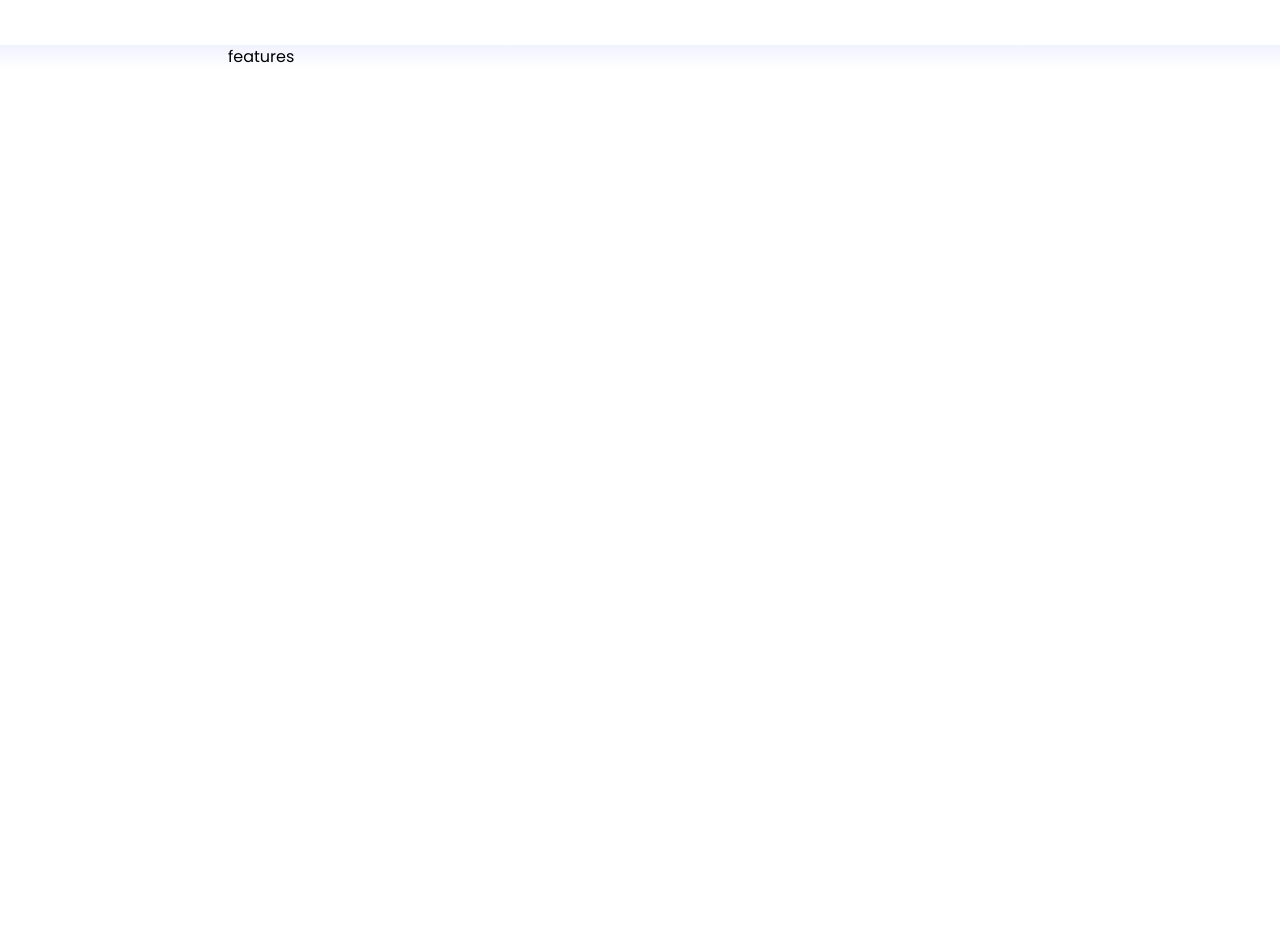
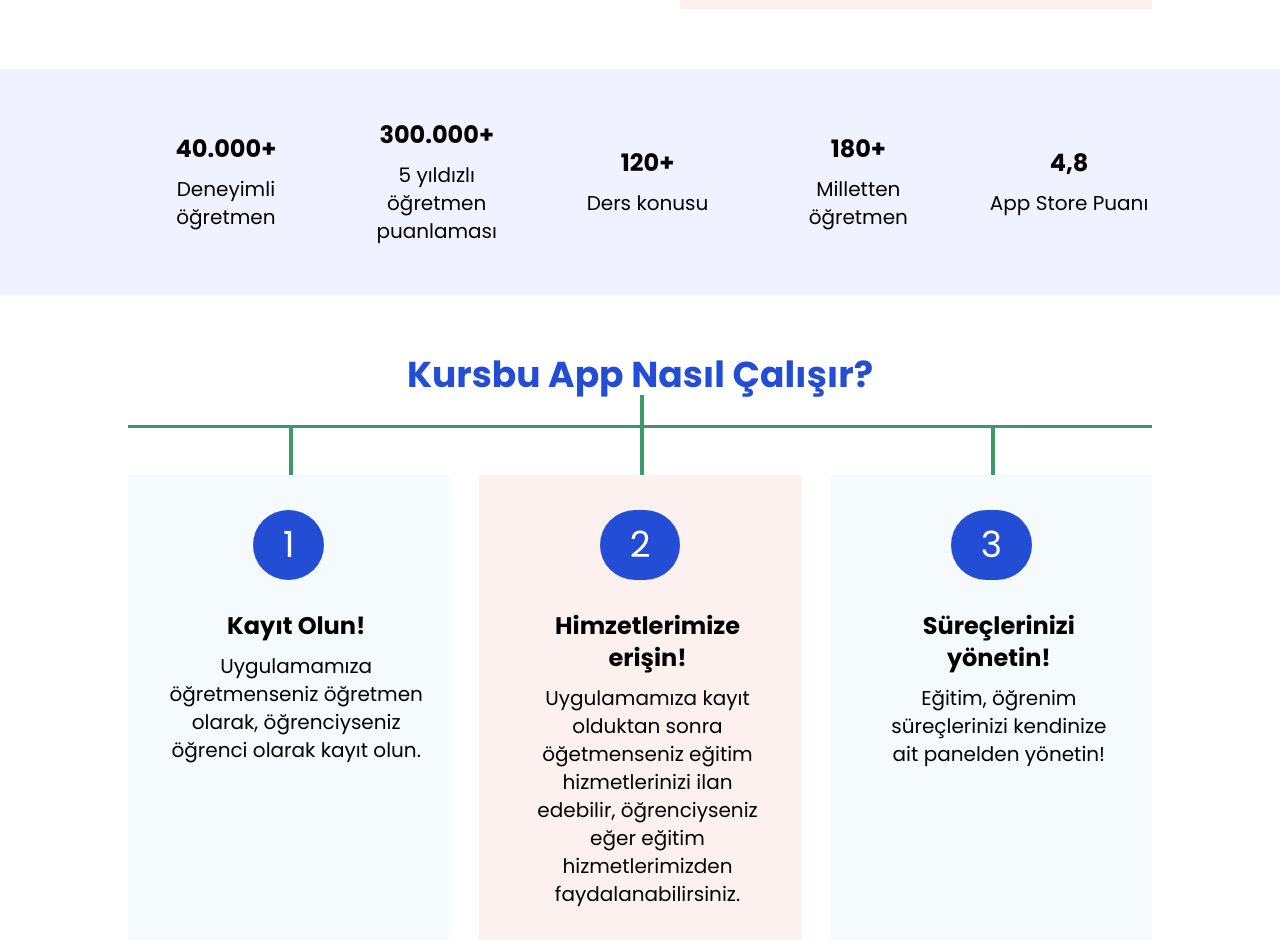
Before and after one commit to vkmerd/kursbu-app, a Next.js app: page / in a window 1280 px wide. Shown: the part 1860-2800 px from the top of the page. Before the commit the page ends 1929 px from the top, so only its background shows below. Built offline with nearby package versions, Linux system fonts and the light colour scheme.

Commit message:
eğitim süreçleri ve count kısımları eklendi

```diff
--- a/app/Header.jsx
+++ b/app/Header.jsx
@@ -4,10 +4,12 @@
 
 export default function Header(){
     return(
-        <header className="py-[15px]">
-            <nav className="w-4/5 mx-auto flex justify-between items-center">
-                <Link href="/">
-                    <Image src="/kursbu-logo.webp" width={200} height={200} />
+        <header className="w-full flex justify-center py-[15px]">
+            <nav className="w-4/5 flex justify-between items-center">
+                <Link href="/" className="block">
+                    <div>
+                        <img src="/kursbu-logo.webp" alt="logo" className=""  />
+                    </div>
                 </Link>
                 <ul className="flex items-center">
                     {navigation.map((navigations) => (
--- a/app/globals.css
+++ b/app/globals.css
@@ -7,5 +7,5 @@
 }
 
 .home-gradient{
-    background:linear-gradient(0deg, rgb(255, 255, 255) 0%, rgb(240, 242, 255) 100%);
+    background: linear-gradient(0deg, #FFFFFF 0%, #F0F2FF 100%);
 }
--- a/app/homePageComponents/About.jsx
+++ b/app/homePageComponents/About.jsx
@@ -20,25 +20,25 @@
 
   return (
     <div className="w-4/5 mx-auto grid grid-cols-1 md:grid-cols-2 items-center py-[60px]">
-      <div className="relative h-screen">
+      <div className="relative h-full lg:h-screen">
         <motion.img
           src="/about-01.png"
           alt=""
-          className="absolute top-0 left-0"
+          className="max-w-full hidden lg:block absolute top-0 left-0 max-w-none"
           animate={controls1}
           initial={{ x: -200 }}
         />
         <motion.img
           src="/about-02.png"
           alt=""
-          className="absolute top-0 right-0"
+          className="max-w-full hidden lg:block absolute top-0 right-0 max-w-none"
           animate={controls2}
           initial={{ x: 200 }}
         />
         <motion.img
           src="/about-03.png"
           alt=""
-          className="absolute bottom-0 left-1/2 transform -translate-x-1/2"
+          className="max-w-full lg:absolute bottom-0 left-1/2 transform -translate-x-1/2 max-w-none"
           animate={controls3}
           initial={{ y: 200 }}
         />
--- a/app/homePageComponents/Features.jsx
+++ /dev/null
@@ -1,11 +0,0 @@
-export default function Features(){
-    return(
-        <>
-            <div className="w-full home-gradient">
-                <div className="w-4/5 mx-auto px-[100px]">
-                    features
-                </div>
-            </div>
-        </>
-    )
-}
--- /dev/null
+++ b/app/homePageComponents/HowDoesItWork.jsx
@@ -0,0 +1,42 @@
+"use client"
+
+export default function HowDoesItWork(){
+
+    return(
+        <div className="w-full grid justify-items-center py-[60px]">
+            <h2 className="text-2xl text-center text-[#234DD4] font-bold relative after:content-[''] after:block after:w-1 after:h-[100px] after:bg-[#3e9969] after:absolute after:bottom-0 after:left-[50%] after:top-[40px] md:text-4xl after:h-[40px]">Kursbu App Nasıl Çalışır?</h2>
+
+            <div className="w-4/5 grid grid-cols-1 relative mt-[100px] gap-[30px] after:content-[''] after:hidden lg:grid-cols-3 md:grid-cols-2 mt-[30px] md:after:block after:w-full after:h-[3px] after:bg-[#3e9969] after:absolute after:left-0 after:top-0">
+                <div className="flex flex-col items-center py-[35px] px-[20px] bg-[#f5fafc] mt-[50px] relative
+
+                after:content-[''] after:block after:w-1 after:h-[48px] after:bg-[#3e9969] after:absolute after:bottom-0 after:left-[50%] after:top-[-48px]">
+                    <span className="block text-4xl bg-[#234DD4] py-[15px] px-[30px] rounded-full text-white mb-[30px]">1</span>
+                    <div className="flex-col ml-[15px] text-center">
+                        <h2 className="text-2xl font-bold">Kayıt Olun!</h2>
+                        <p className="text-xl mt-[10px]">
+                            Uygulamamıza öğretmenseniz öğretmen olarak, öğrenciyseniz öğrenci olarak kayıt olun.
+                        </p>
+                    </div>
+                </div>
+                <div className="flex flex-col items-center py-[35px] px-[40px] bg-[#fdf1f0] mt-[50px] relative after:content-[''] after:block after:w-1 after:h-[48px] after:bg-[#3e9969] after:absolute after:bottom-0 after:left-[50%] after:top-[-48px]">
+                    <span className="block text-4xl bg-[#234DD4] py-[15px] px-[30px] rounded-full text-white mb-[30px]">2</span>
+                    <div className="flex-col ml-[15px] text-center">
+                        <h2 className="text-2xl font-bold">Himzetlerimize erişin!</h2>
+                        <p className="text-xl mt-[10px]">
+                            Uygulamamıza kayıt olduktan sonra öğetmenseniz eğitim hizmetlerinizi ilan edebilir, öğrenciyseniz eğer eğitim hizmetlerimizden faydalanabilirsiniz.
+                        </p>
+                    </div>
+                </div>
+                <div className="flex flex-col items-center py-[35px] px-[40px] bg-[#f5fafc] mt-[50px] relative after:content-[''] after:block after:w-1 after:h-[48px] after:bg-[#3e9969] after:absolute after:bottom-0 after:left-[50%] after:top-[-48px]">
+                    <span className="block text-4xl bg-[#234DD4] py-[15px] px-[30px] rounded-full text-white mb-[30px]">3</span>
+                    <div className="flex-col ml-[15px]  text-center">
+                        <h2 className="text-2xl font-bold">Süreçlerinizi yönetin!</h2>
+                        <p className="text-xl mt-[10px]">
+                            Eğitim, öğrenim süreçlerinizi kendinize ait panelden yönetin!
+                        </p>
+                    </div>
+                </div>
+            </div>
+        </div>
+    )
+}
--- /dev/null
+++ b/app/homePageComponents/Info.jsx
@@ -0,0 +1,75 @@
+"use client";
+
+import { motion, useAnimation } from "framer-motion";
+import { useEffect, useRef } from "react";
+import { useInView } from "react-intersection-observer";
+
+export default function Features() {
+    const controls = useAnimation();
+    const { ref, inView } = useInView({
+        threshold: 0.2,
+    });
+
+    useEffect(() => {
+        if (inView) {
+            controls.start("visible");
+        }
+    }, [controls, inView]);
+
+    const variants = {
+        hidden: { opacity: 0 },
+        visible: { opacity: 1, transition: { duration: 1 } },
+    };
+
+    return (
+        <div className="w-full bg-[#F0F2FF] grid justify-items-center py-[50px] bg-gradient" ref={ref}>
+            <div className="w-4/5 grid grid-cols-1 items-center gap-[30px] md:grid-cols-2 lg:grid-cols-3 xl:grid-cols-5">
+                <motion.div
+                    initial="hidden"
+                    animate={controls}
+                    variants={variants}
+                    className="flex-col ml-[15px]"
+                >
+                    <h2 className="text-2xl font-bold text-center">40.000+</h2>
+                    <p className="text-xl mt-[10px] text-center">Deneyimli öğretmen</p>
+                </motion.div>
+                <motion.div
+                    initial="hidden"
+                    animate={controls}
+                    variants={variants}
+                    className="flex-col ml-[15px]"
+                >
+                    <h2 className="text-2xl font-bold text-center">300.000+</h2>
+                    <p className="text-xl mt-[10px] text-center">5 yıldızlı öğretmen puanlaması</p>
+                </motion.div>
+                <motion.div
+                    initial="hidden"
+                    animate={controls}
+                    variants={variants}
+                    className="flex-col ml-[15px]"
+                >
+                    <h2 className="text-2xl font-bold text-center">120+</h2>
+                    <p className="text-xl mt-[10px] text-center">Ders konusu</p>
+                </motion.div>
+                <motion.div
+                    initial="hidden"
+                    animate={controls}
+                    variants={variants}
+                    className="flex-col ml-[15px]"
+                >
+                    <h2 className="text-2xl font-bold text-center">180+</h2>
+                    <p className="text-xl mt-[10px] text-center">Milletten öğretmen</p>
+                </motion.div>
+                <motion.div
+                    initial="hidden"
+                    animate={controls}
+                    variants={variants}
+                    className="flex-col ml-[15px]"
+                >
+                    <h2 className="text-2xl font-bold text-center">4,8</h2>
+                    <p className="text-xl mt-[10px] text-center">App Store Puanı</p>
+                </motion.div>
+            </div>
+        </div>
+    );
+}
--- a/app/layout.js
+++ b/app/layout.js
@@ -15,7 +15,7 @@
         <link href="https://fonts.googleapis.com/css2?family=Poppins:ital,wght@0,100;0,200;0,300;0,400;0,500;0,600;0,700;0,800;0,900;1,100;1,200;1,300;1,400;1,500;1,600;1,700;1,800;1,900&display=swap" rel="stylesheet" />
         <link rel="icon" href="/favicon.png" />
       </head>
-      <body className="font-poppins overflow-x-clip">
+      <body className="font-poppins">
         <Header />
         {children}
       </body>
--- a/app/page.js
+++ b/app/page.js
@@ -1,14 +1,16 @@
 import Banner from "./homePageComponents/Banner";
 import About from "./homePageComponents/About";
-import Features from "./homePageComponents/Features";
+import Info from "./homePageComponents/Info";
+import HowDoesItWork from "./homePageComponents/HowDoesItWork";
 
 
 export default function Home() {
   return (
-    <main>
+    <main className="overflow-x-clip">
       <Banner />
       <About />
-      <Features />
+      <Info />
+      <HowDoesItWork />
     </main>
   );
 }
```
